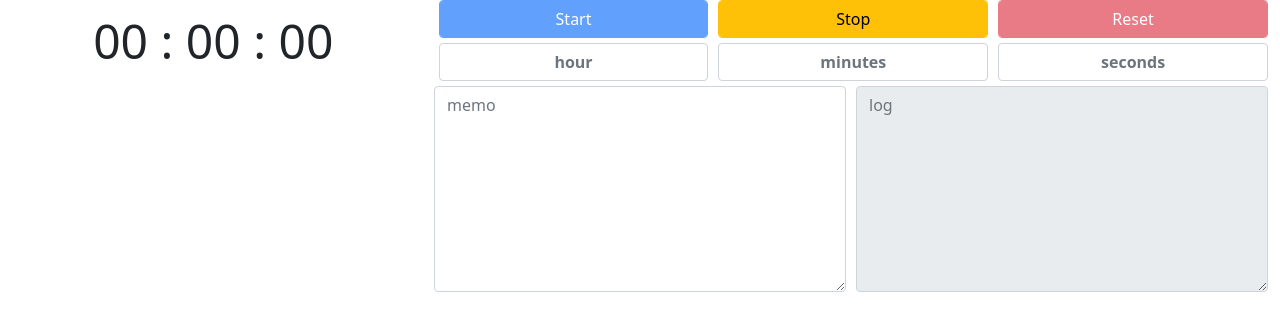
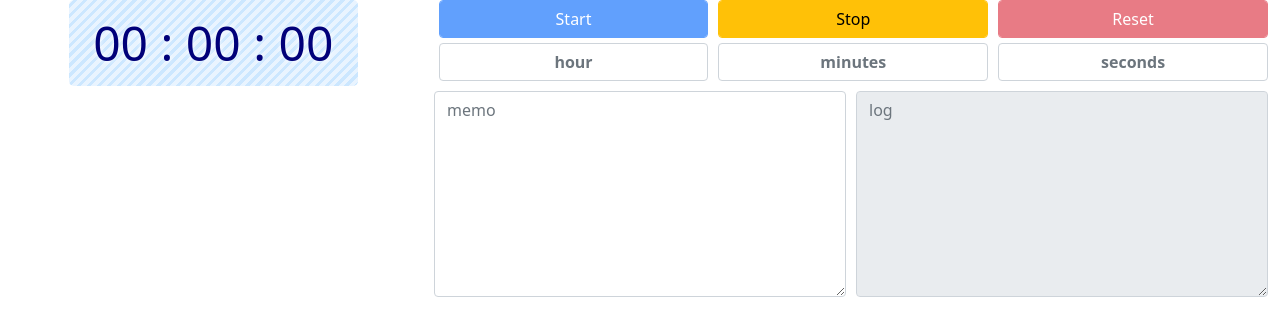
Before and after one commit to TakushiTokuyama/Activity, a website with bundled scripts: page src/view/index.html in a window 1280 px wide. Built offline with nearby package versions, Linux system fonts and the light colour scheme.

Commit message:
timerの装飾を追加

```diff
--- a/src/css/index.css
+++ b/src/css/index.css
@@ -25,3 +25,12 @@ input::placeholder{
 textarea{
   resize: none;
 }
+
+.timer {
+  color: #010079;
+  text-shadow: 0 0 5px white;
+  padding: 0.3em 0.5em;
+  border-radius: 0.1em;
+  background: -webkit-repeating-linear-gradient(-45deg, #cce7ff, #cce7ff 3px,#e9f4ff 3px, #e9f4ff 7px);
+  background: repeating-linear-gradient(-45deg, #cce7ff, #cce7ff 3px,#e9f4ff 3px, #e9f4ff 7px);
+}
--- a/src/view/index.html
+++ b/src/view/index.html
@@ -14,7 +14,7 @@
     <div class="container-fluid">
         <div class="row">
             <div class="col-4 d-flex justify-content-center align-items-center">
-                <div id="timer" class="display-5">00 : 00 : 00</div>
+                <div id="timer" class="display-5 timer">00 : 00 : 00</div>
             </div>
             <div class="col-8">
                 <div class="row gutter-10 vertical-10">
```
